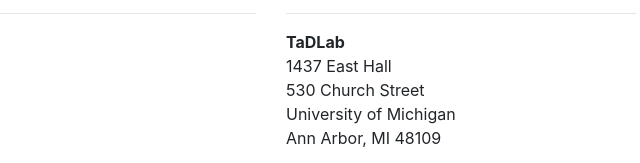
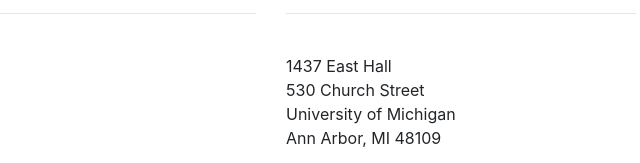
Before and after one commit to UMich-TAD-Lab/UMich-TAD-Lab.github.io, a website: page index.html in a window 1280 px wide. Shown: the part 600-763 px from the top of the page, 559-1199 px from the left. Drawn offline with Linux system fonts and the light colour scheme.

Commit message:
Update index.html

```diff
--- a/index.html
+++ b/index.html
@@ -68,7 +68,7 @@
         <h2>Contact Us</h2>
         <hr>
         <address>
-          <strong>TaDLab</strong>
+          <strong></strong>
           <br>1437 East Hall
           <br>530 Church Street
           <br>University of Michigan
```
